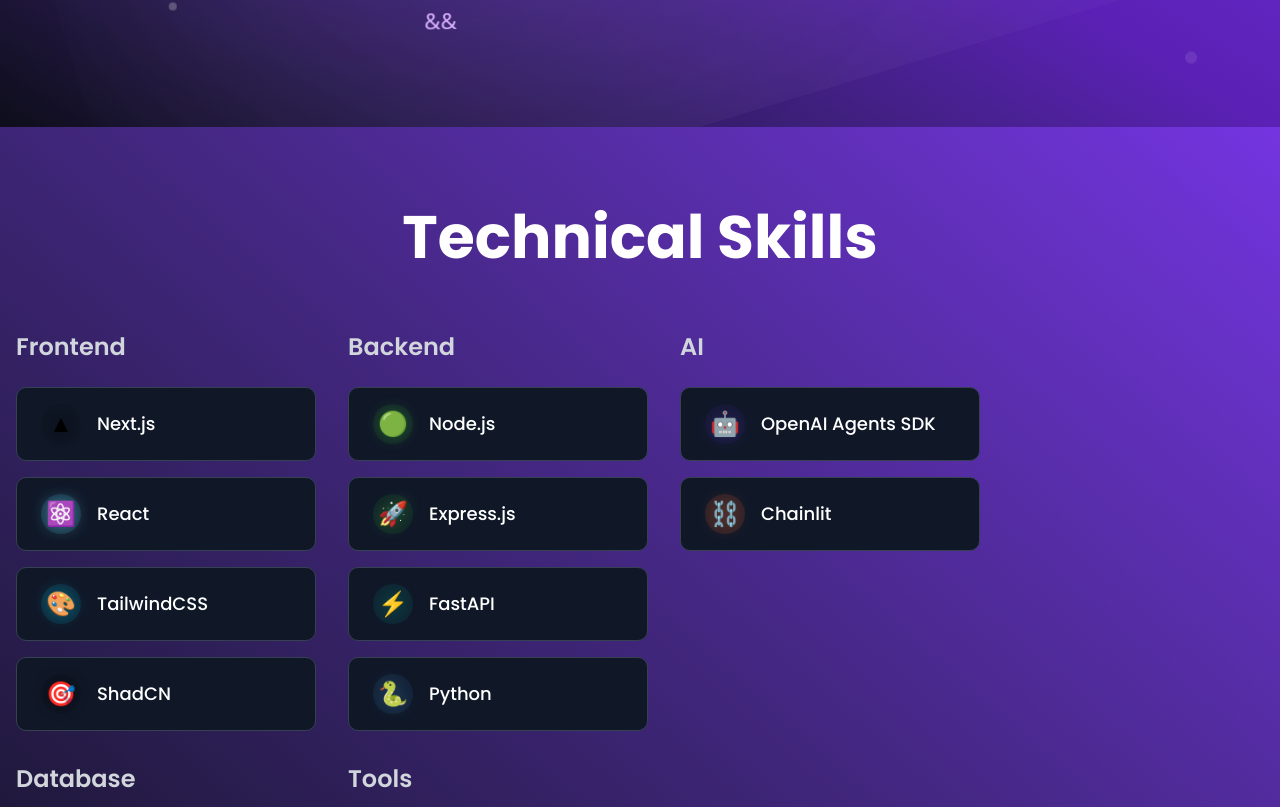
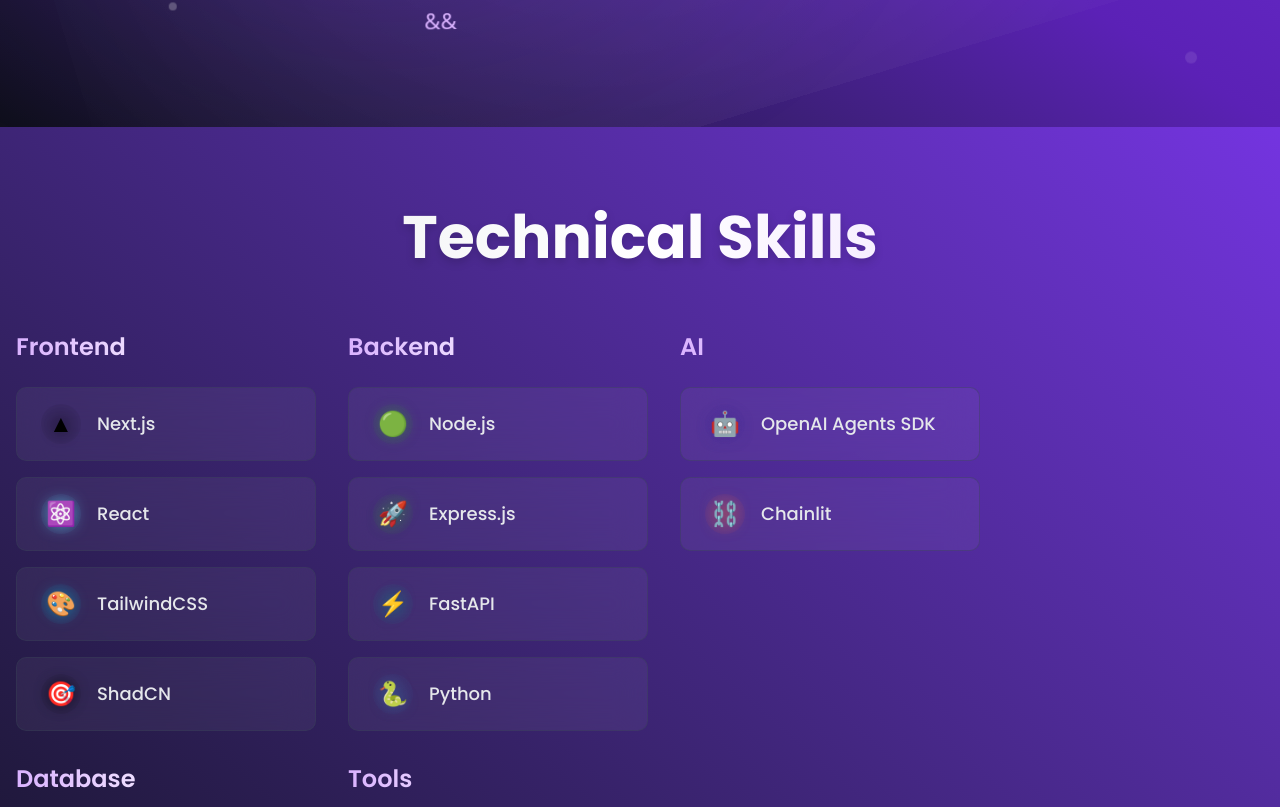
Before and after one commit to hasnainXdev/hasnain-3d-portfolio, a Next.js app: page / in a window 1280 px wide. Shown: the part 673-1480 px from the top of the page. Built offline with nearby package versions, Linux system fonts and the light colour scheme.

Commit message:
refactor: enhance SkillsSection layout and styling for improved UI; add gradient effects and 3D animations

```diff
--- a/components/SkillsSection.tsx
+++ b/components/SkillsSection.tsx
@@ -69,7 +69,6 @@
       });
     }
 
-    // Animate skill items on scroll with 3D effects
     gsap.fromTo(
       ".skill-item",
       {
@@ -93,7 +92,6 @@
       }
     );
 
-    // Add interactive 3D hover animations to each skill item
     const skillItems = document.querySelectorAll('.skill-item');
     skillItems.forEach((item) => {
       const element = item as HTMLElement;
@@ -141,24 +139,32 @@
   }, []);
 
   return (
-    <>
-      <section ref={sectionRef} className="py-20 bg-gradient-to-bl from-[#7434E0] to-[#0F0F1B] overflow-hidden font-[poppins]" style={{ perspective: '1200px' }}>
+    <section
+      ref={sectionRef}
+      className="py-20 bg-gradient-to-bl from-[#7434E0] to-[#0F0F1B] overflow-hidden font-[poppins]"
+      style={{ perspective: '1200px' }}
+    >
       <div className="container mx-auto md:px-4 p-0">
-          <h2 className="text-4xl md:text-6xl font-bold text-center mb-16">
+
+        {/* Main Title with Gradient */}
+        <h2 className="text-4xl md:text-6xl font-bold text-center mb-16 bg-gradient-to-r from-gray-200 via-white to-purple-200 bg-clip-text text-transparent drop-shadow-lg">
           Technical Skills
         </h2>
 
         <div ref={scrollContainerRef} className="flex flex-wrap gap-8 justify-center md:justify-start">
           {skills.map((skillGroup, groupIndex) => (
             <div key={groupIndex} className="flex-shrink-0 w-full sm:w-[300px] px-20 sm:p-0">
-                <h3 className="text-2xl font-semibold mb-6 text-gray-300">
+
+              {/* Category Title */}
+              <h3 className="text-2xl font-semibold mb-6 bg-gradient-to-r from-purple-300 via-purple-100 to-purple-400 bg-clip-text text-transparent">
                 {skillGroup.category}
               </h3>
+
               <div className="space-y-4">
                 {skillGroup.items.map((skill, index) => (
                   <div
                     key={index}
-                      className="skill-item bg-gray-900 px-6 py-4 rounded-lg border border-gray-700 hover:border-white transition-all duration-300 hover:shadow-2xl hover:shadow-white/30 cursor-none flex items-center space-x-4"
+                    className="skill-item px-6 py-4 rounded-lg border border-gray-700/40 bg-white/5 backdrop-blur-lg hover:border-purple-400/60 transition-all duration-300 hover:shadow-2xl hover:shadow-purple-500/20 cursor-none flex items-center space-x-4"
                     style={{
                       transformStyle: 'preserve-3d',
                       backfaceVisibility: 'hidden',
@@ -168,7 +174,7 @@
                     <div
                       className="text-2xl font-bold flex-shrink-0 w-10 h-10 flex items-center justify-center rounded-full"
                       style={{
-                          backgroundColor: `${skill.color}20`,
+                        background: `radial-gradient(circle at center, ${skill.color}30, transparent)`,
                         color: skill.color,
                         textShadow: `0 0 15px ${skill.color}70`,
                         transform: 'translateZ(20px)'
@@ -177,7 +183,7 @@
                       {skill.logo}
                     </div>
                     <span
-                        className="text-lg font-medium"
+                      className="text-lg font-medium text-gray-200"
                       style={{ transform: 'translateZ(10px)' }}
                     >
                       {skill.name}
@@ -190,7 +196,6 @@
         </div>
       </div>
     </section>
-    </>
   );
 };
 
```
Lines whose indentation alone changed are shown as unchanged.
